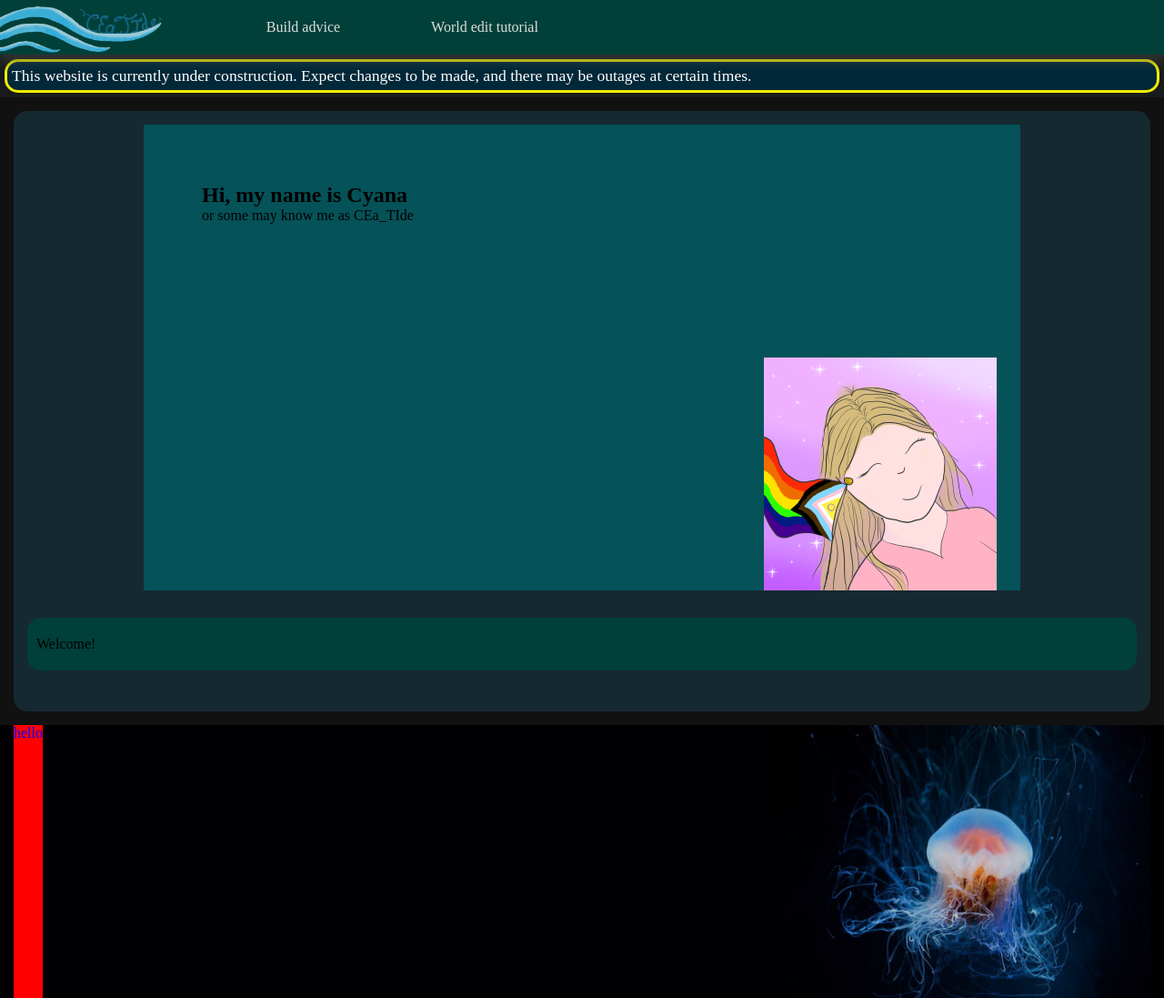
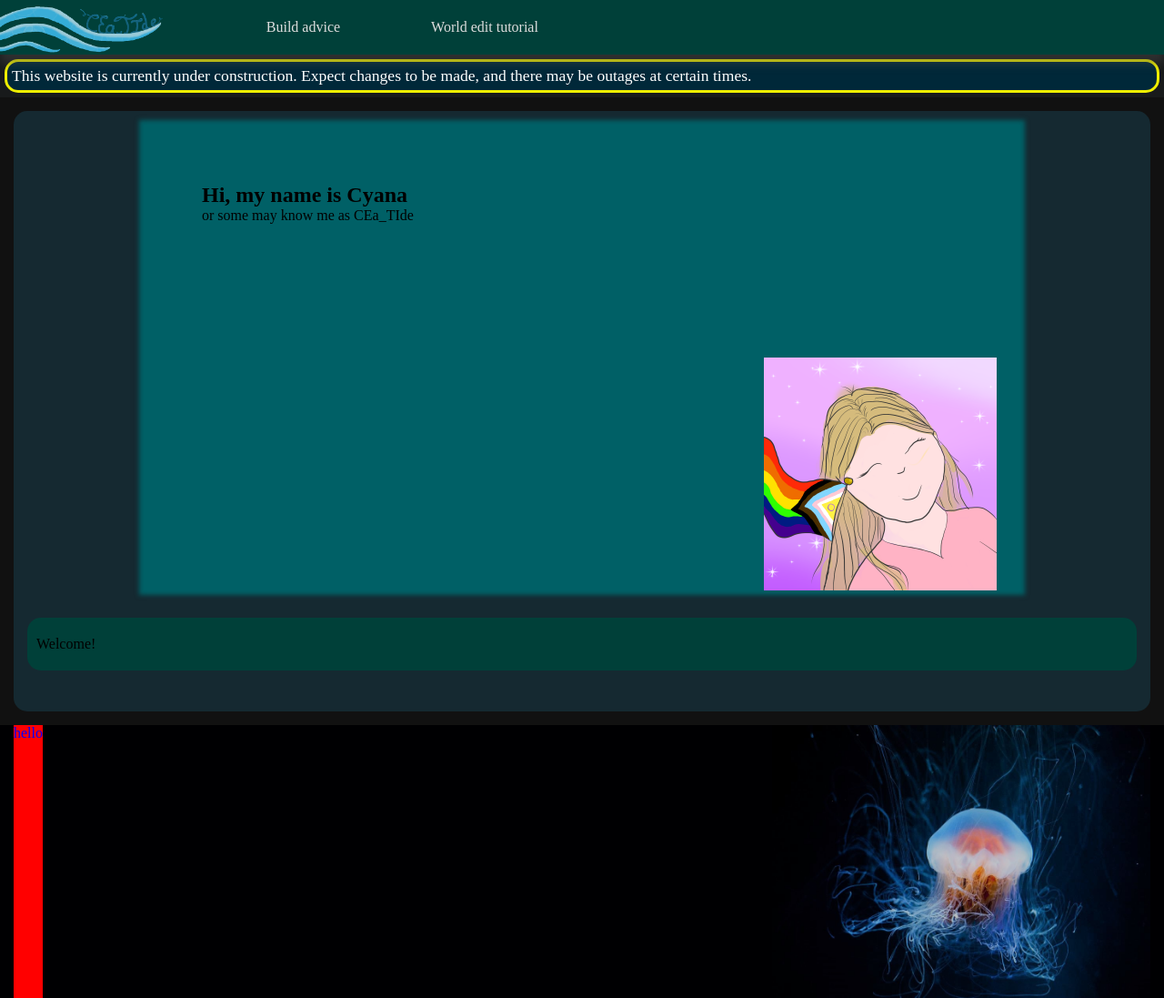
Before and after one commit to CEa-TIde/personal-website, a Jekyll site: the page built from index.html, in a window 1280 px wide and 1097 px high. Shown: the whole window at 91% size. Built offline with Jekyll 4.4.1, drawn with Linux system fonts in a browser that asks for light colours.

Commit message:
Use box shadow instead

```diff
--- a/css/main.css
+++ b/css/main.css
@@ -24,7 +24,6 @@ Source: https://nicolasgallagher.com/micro-clearfix-hack/
     --bg-color-teal: #004039;
     --bg-color-lightteal: #005055;
     --bg-color-lighterteal: #006066;
-    --bg-color-lighterteal-BF: #006066BF;
     --bg-color-lightblue: #31b6ee;
     --bg-color-darkgrey: #181a1b;
 
@@ -723,9 +722,8 @@ section .info {
 .welcome-box {
     width: 100%;
     min-height: 40vw;
-    background: var(--bg-color-lighterteal-BF);
-    backdrop-filter: blur(10px);
-    -webkit-backdrop-filter: blur(10px);
+    background: var(--bg-color-lighterteal);
+    box-shadow: 0 0 5px 5px var(--bg-color-lighterteal);
     /* anchor for art to position relative to */
     position: relative;
 }
```
